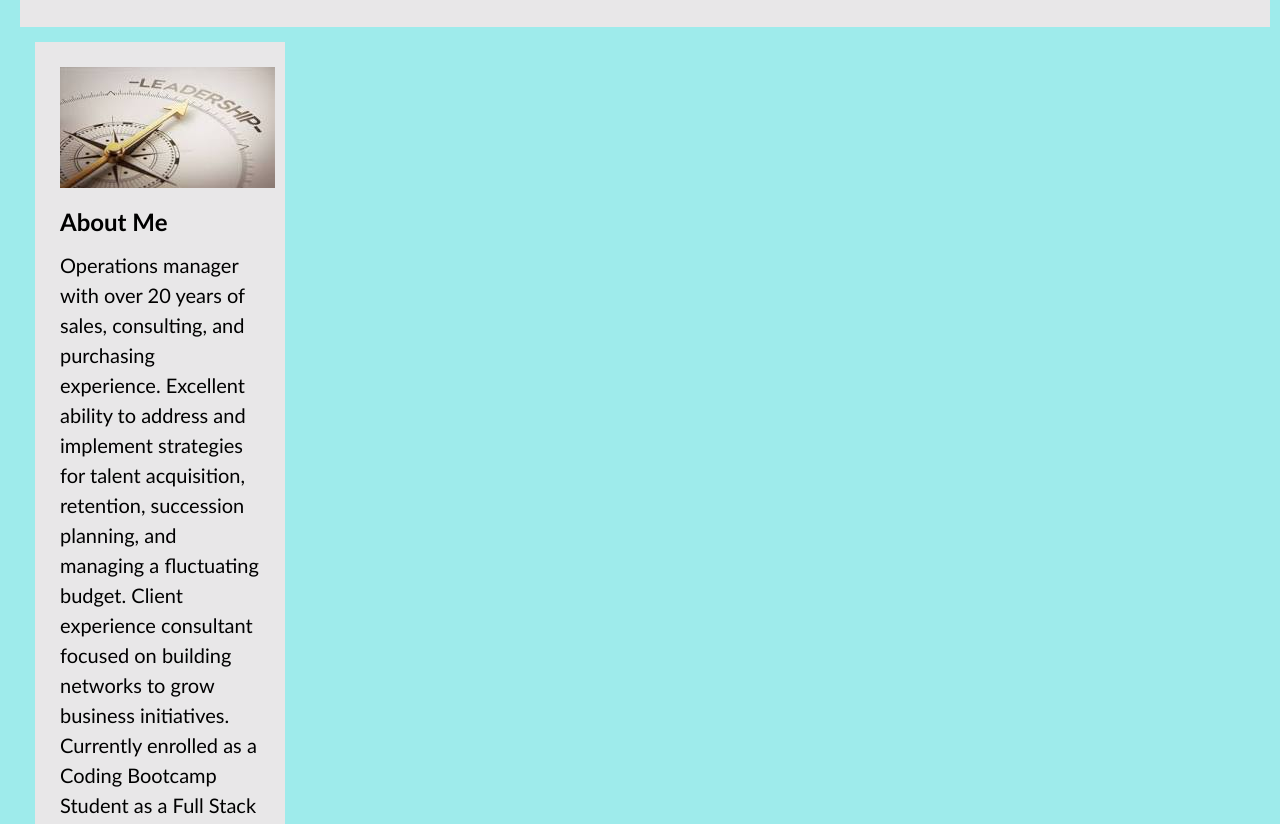
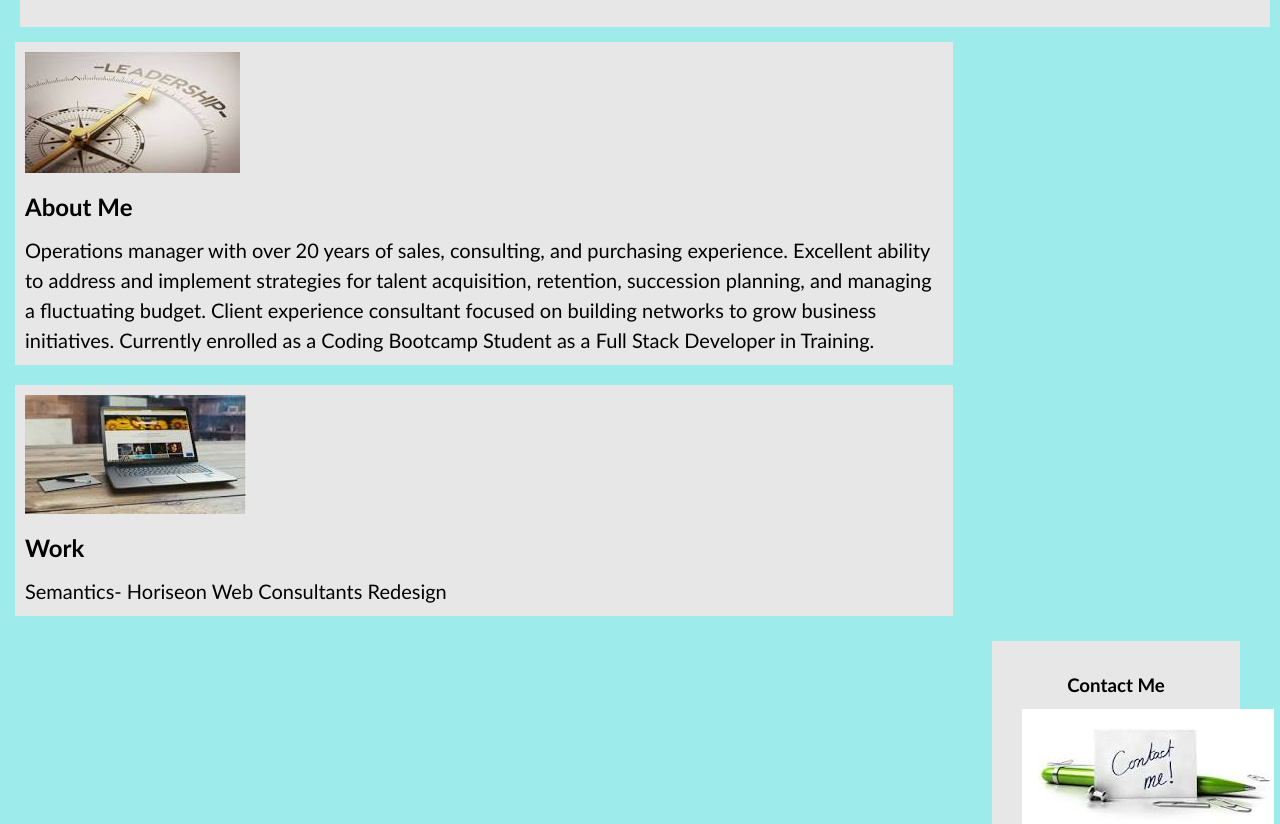
Before and after one commit to VernPG/portfolio, a plain HTML site: page index.html in a window 1280 px wide. Shown: the part 128-952 px from the top of the page. Drawn offline with Linux system fonts and the light colour scheme.

Commit message:
width changes

```diff
--- a/assets/style.css
+++ b/assets/style.css
@@ -56,25 +56,24 @@ p {
     font-size: 20px;
 }
 
-.about {
-    margin-left: 20px;
+.about,.work {
+    margin-bottom: 20px;
+    /* padding: 50px;
+    padding-bottom: 50px; */
+    width:75%;
+    height: 100%;
+    font-family: 'Gill Sans', 'Gill Sans MT', Calibri, 'Trebuchet MS', sans-serif;
+    background-color: rgb(232, 231, 232);
+    color: black;
+    /* margin-left: 20px;
+    flex-direction: row;
+    flex-wrap: wrap;
     padding: 20px;
     clear: both;
     float: left;
     width: 20%;
     height: 100%;
-    background-color:rgb(232, 231, 232);
-}
-
-.work {
-    margin-left: 20px;
-    display: block;
-    padding: 20px;
-    clear: both;
-    float: left;
-    width: 20%;
-    height: 100%;
-    background-color:rgb(232, 231, 232);
+    background-color:rgb(232, 231, 232); */
 }
 
 .contact {
@@ -86,6 +85,11 @@ p {
     height: 100%;
     font-family: 'Gill Sans', 'Gill Sans MT', Calibri, 'Trebuchet MS', sans-serif;
     background-color:rgb(232, 231, 232);
+}
+
+.contact h3,.resume h3 {
+    margin-right: auto;
+    text-align: center;
 }
 
 /* .contact-me,.resume {
```
